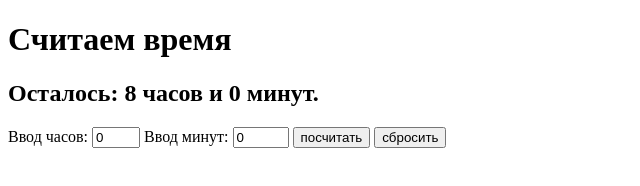
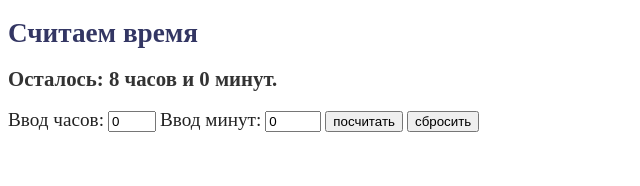
Before and after one commit to Inquisitor228rus/tryingJS, a plain HTML site: page index.html in a window 1280 px wide. Shown: the whole page, without its empty margins (0-640 px from the left). Drawn offline with Linux system fonts and the light colour scheme.

Commit message:
Вынос стилей
новые изменения. теперь стало красивее! цвет индиго и новый шрифт!

```diff
--- a/index.html
+++ b/index.html
@@ -3,6 +3,23 @@
 <head>
     <meta charset="UTF-8">
     <title>Калькулятор</title>
+    <style type="text/css">
+        h1 {
+            font-size: 170%;
+            font-family: 'Times New Roman', Times, serif;
+            color: #333663
+        }
+        h2 {
+            font-size: 130%;
+            font-family: 'Times New Roman', Times, serif;
+            color: #333333
+        }
+        label {
+            font-size: 120%;
+            font-family: 'Times New Roman', Times, serif;
+            color: #222
+        }
+    </style>
 </head>
 <body>
     <h1 id=hello class=f>Считаем время</h1>
```
